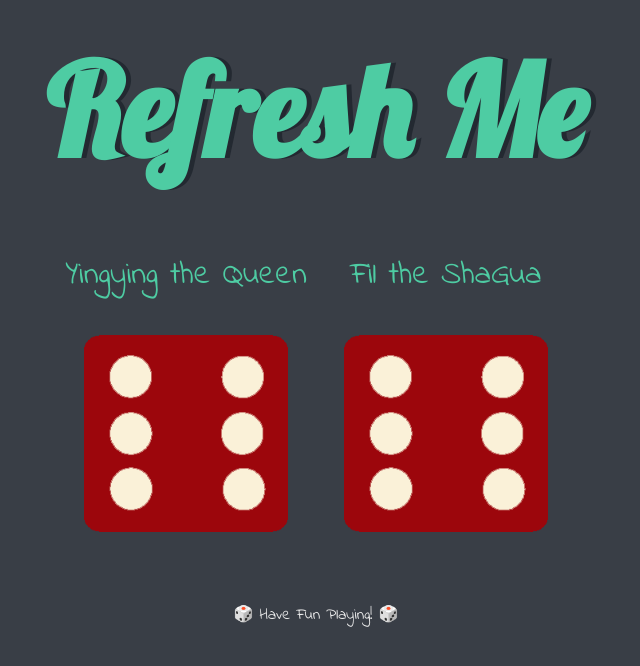
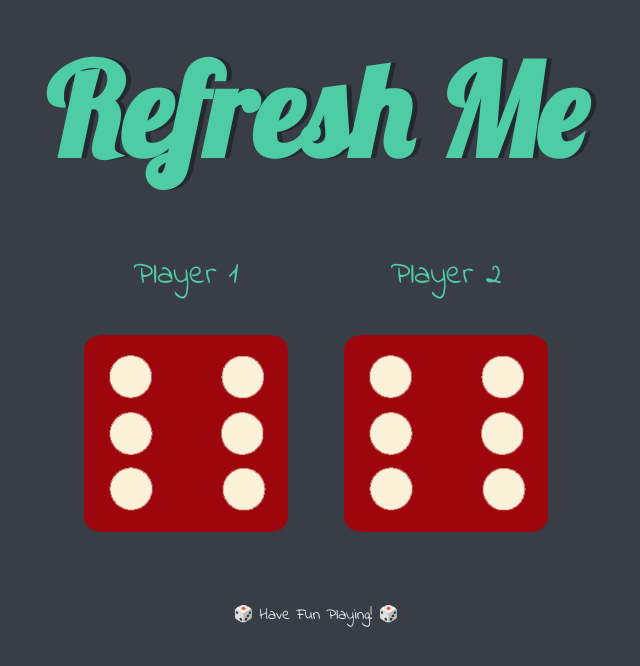
Before and after one commit to esun237/dicee_game, a plain HTML site: page dicee.html in a window 1280 px wide. Shown: the whole page, without its empty margins (324-964 px from the left). Drawn offline with Linux system fonts and the light colour scheme.

Commit message:
Modified the html

```diff
--- a/dicee.html
+++ b/dicee.html
@@ -13,12 +13,12 @@
       <h1>Refresh Me</h1>
 
       <div class="dice">
-        <p>Yingying the Queen</p>
+        <p>Player 1</p>
         <img class="img1" src="images/dice6.png">
       </div>
 
       <div class="dice">
-        <p>Fil the ShaGua</p>
+        <p>Player 2</p>
         <img class="img2" src="images/dice6.png">
       </div>
 
```
Also changed, not shown: 1 other file.
